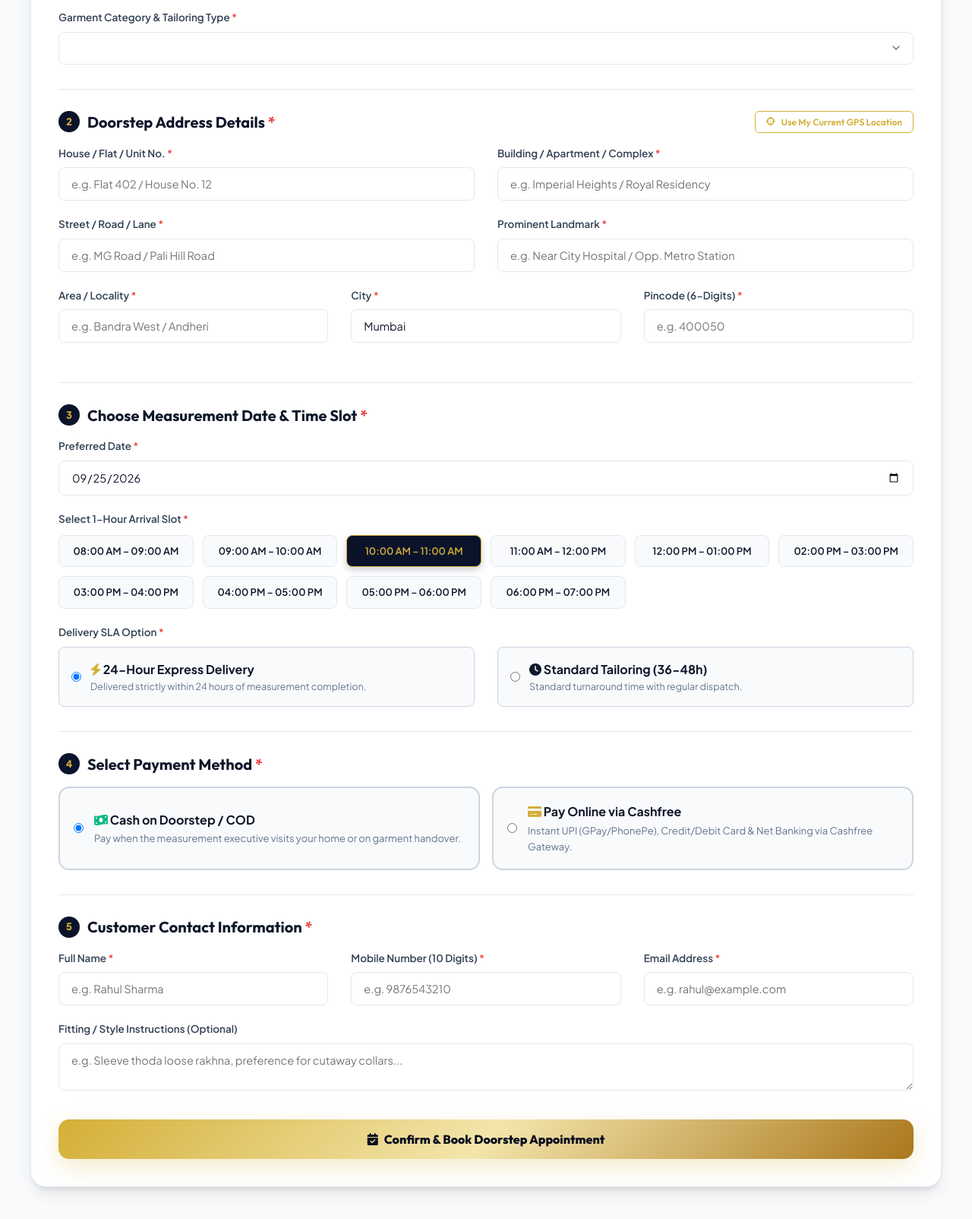
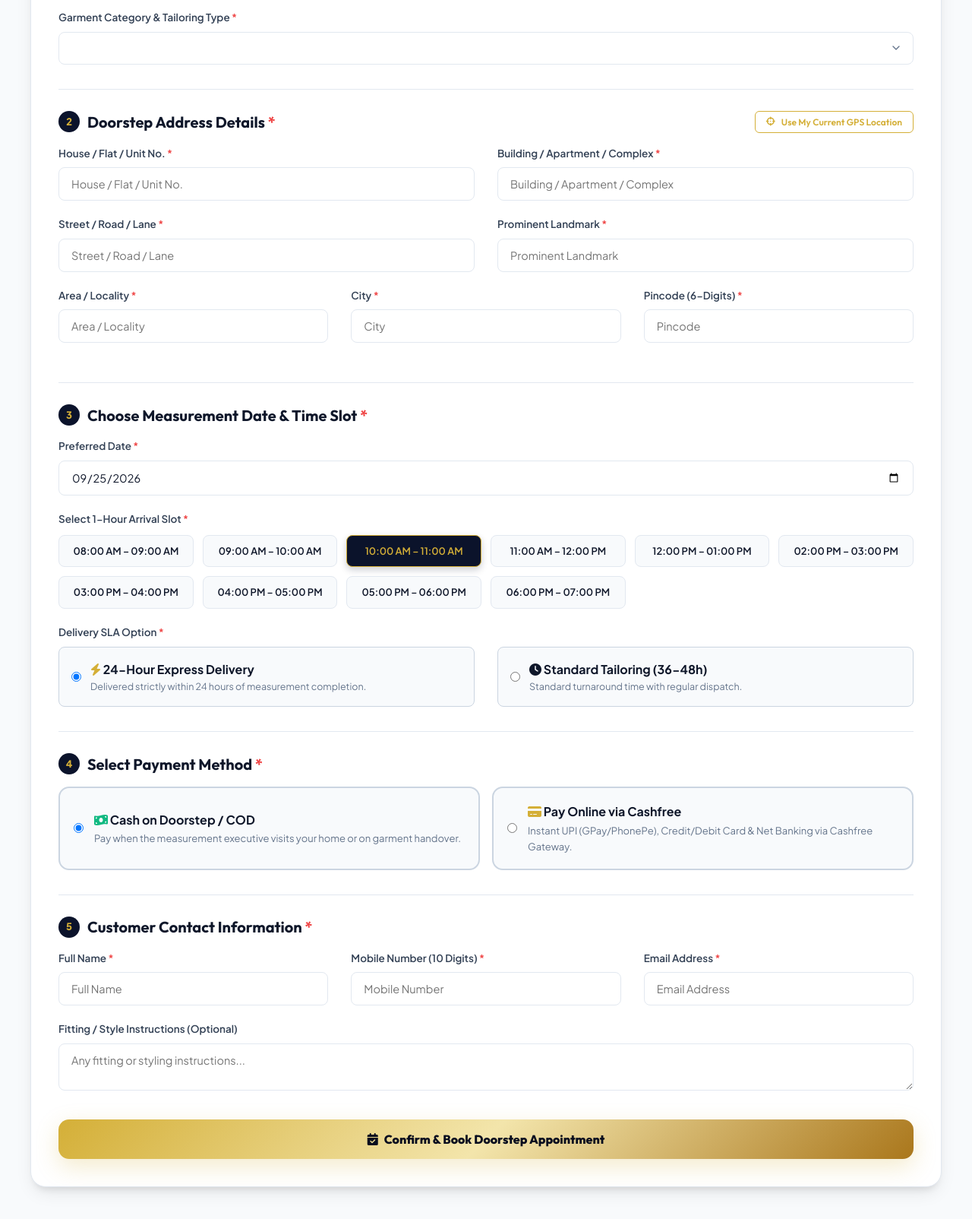
Before and after one commit to akhtarhussain786/my_taylor_apps, a PHP site: page /book.php in a window 1280 px wide. Shown: the part 428-2032 px from the top of the page at 76% size. Run offline with PHP 8.4, Linux system fonts and the light colour scheme; data that the repository does not hold is empty; some libraries are stand-ins or nearby versions; some web fonts are replaced.

Commit message:
Remove dummy example names, numbers and text from form placeholders and error messages

```diff
--- a/book.php
+++ b/book.php
@@ -64,11 +64,11 @@ if ($_SERVER['REQUEST_METHOD'] === 'POST') {
     if (!empty($missingFields)) {
         $errorMessage = "Booking aage badhane ke liye sabhi details bharna anivarya (Required) hai: " . implode(', ', $missingFields) . ".";
     } elseif (strlen($cleanMobile) !== 10) {
-        $errorMessage = "Kripya sahi 10-digit mobile number enter karein (e.g. 9876543210).";
+        $errorMessage = "Kripya valid 10-digit mobile number enter karein.";
     } elseif (!filter_var($customerEmail, FILTER_VALIDATE_EMAIL)) {
-        $errorMessage = "Kripya valid email address enter karein (e.g. name@example.com).";
+        $errorMessage = "Kripya valid email address enter karein.";
     } elseif (!preg_match('/^[0-9]{6}$/', $pincode)) {
-        $errorMessage = "Kripya valid 6-digit Indian Pincode enter karein (e.g. 400050).";
+        $errorMessage = "Kripya valid 6-digit Pincode enter karein.";
     } elseif (strtotime($appointmentDate) < strtotime(date('Y-m-d'))) {
         $errorMessage = "Appointment date aaj ya aane wale dino ki honi chahiye.";
     } else {
@@ -275,37 +275,37 @@ if ($_SERVER['REQUEST_METHOD'] === 'POST') {
         <div class="grid-2">
           <div class="form-group">
             <label class="form-label">House / Flat / Unit No. <span style="color:var(--accent-rose);">*</span></label>
-            <input type="text" name="house_no" class="form-control" placeholder="e.g. Flat 402 / House No. 12" value="<?= e($_POST['house_no'] ?? '') ?>" required>
+            <input type="text" name="house_no" class="form-control" placeholder="House / Flat / Unit No." value="<?= e($_POST['house_no'] ?? '') ?>" required>
           </div>
           <div class="form-group">
             <label class="form-label">Building / Apartment / Complex <span style="color:var(--accent-rose);">*</span></label>
-            <input type="text" name="building" class="form-control" placeholder="e.g. Imperial Heights / Royal Residency" value="<?= e($_POST['building'] ?? '') ?>" required>
+            <input type="text" name="building" class="form-control" placeholder="Building / Apartment / Complex" value="<?= e($_POST['building'] ?? '') ?>" required>
           </div>
         </div>
 
         <div class="grid-2">
           <div class="form-group">
             <label class="form-label">Street / Road / Lane <span style="color:var(--accent-rose);">*</span></label>
-            <input type="text" name="street" class="form-control" placeholder="e.g. MG Road / Pali Hill Road" value="<?= e($_POST['street'] ?? '') ?>" required>
+            <input type="text" name="street" class="form-control" placeholder="Street / Road / Lane" value="<?= e($_POST['street'] ?? '') ?>" required>
           </div>
           <div class="form-group">
             <label class="form-label">Prominent Landmark <span style="color:var(--accent-rose);">*</span></label>
-            <input type="text" name="landmark" class="form-control" placeholder="e.g. Near City Hospital / Opp. Metro Station" value="<?= e($_POST['landmark'] ?? '') ?>" required>
+            <input type="text" name="landmark" class="form-control" placeholder="Prominent Landmark" value="<?= e($_POST['landmark'] ?? '') ?>" required>
           </div>
         </div>
 
         <div class="grid-3">
           <div class="form-group">
             <label class="form-label">Area / Locality <span style="color:var(--accent-rose);">*</span></label>
-            <input type="text" name="area" class="form-control" placeholder="e.g. Bandra West / Andheri" value="<?= e($_POST['area'] ?? '') ?>" required>
+            <input type="text" name="area" class="form-control" placeholder="Area / Locality" value="<?= e($_POST['area'] ?? '') ?>" required>
           </div>
           <div class="form-group">
             <label class="form-label">City <span style="color:var(--accent-rose);">*</span></label>
-            <input type="text" name="city" class="form-control" placeholder="e.g. Mumbai" value="<?= e($_POST['city'] ?? 'Mumbai') ?>" required>
+            <input type="text" name="city" class="form-control" placeholder="City" value="<?= e($_POST['city'] ?? '') ?>" required>
           </div>
           <div class="form-group">
             <label class="form-label">Pincode (6-Digits) <span style="color:var(--accent-rose);">*</span></label>
-            <input type="text" name="pincode" class="form-control" placeholder="e.g. 400050" pattern="[0-9]{6}" maxlength="6" minlength="6" value="<?= e($_POST['pincode'] ?? '') ?>" required>
+            <input type="text" name="pincode" class="form-control" placeholder="Pincode" pattern="[0-9]{6}" maxlength="6" minlength="6" value="<?= e($_POST['pincode'] ?? '') ?>" required>
           </div>
         </div>
       </div>
@@ -420,21 +420,21 @@ if ($_SERVER['REQUEST_METHOD'] === 'POST') {
         <div class="grid-3">
           <div class="form-group">
             <label class="form-label">Full Name <span style="color:var(--accent-rose);">*</span></label>
-            <input type="text" name="customer_name" class="form-control" placeholder="e.g. Rahul Sharma" value="<?= e($_POST['customer_name'] ?? ($currentUser['name'] ?? '')) ?>" required>
+            <input type="text" name="customer_name" class="form-control" placeholder="Full Name" value="<?= e($_POST['customer_name'] ?? ($currentUser['name'] ?? '')) ?>" required>
           </div>
           <div class="form-group">
             <label class="form-label">Mobile Number (10 Digits) <span style="color:var(--accent-rose);">*</span></label>
-            <input type="tel" name="customer_mobile" class="form-control" placeholder="e.g. 9876543210" pattern="[0-9]{10}" maxlength="10" minlength="10" value="<?= e($_POST['customer_mobile'] ?? ($currentUser['mobile'] ?? '')) ?>" required>
+            <input type="tel" name="customer_mobile" class="form-control" placeholder="Mobile Number" pattern="[0-9]{10}" maxlength="10" minlength="10" value="<?= e($_POST['customer_mobile'] ?? ($currentUser['mobile'] ?? '')) ?>" required>
           </div>
           <div class="form-group">
             <label class="form-label">Email Address <span style="color:var(--accent-rose);">*</span></label>
-            <input type="email" name="customer_email" class="form-control" placeholder="e.g. rahul@example.com" value="<?= e($_POST['customer_email'] ?? ($currentUser['email'] ?? '')) ?>" required>
+            <input type="email" name="customer_email" class="form-control" placeholder="Email Address" value="<?= e($_POST['customer_email'] ?? ($currentUser['email'] ?? '')) ?>" required>
           </div>
         </div>
 
         <div class="form-group">
           <label class="form-label">Fitting / Style Instructions (Optional)</label>
-          <textarea name="special_notes" rows="2" class="form-control" placeholder="e.g. Sleeve thoda loose rakhna, preference for cutaway collars..."><?= e($_POST['special_notes'] ?? '') ?></textarea>
+          <textarea name="special_notes" rows="2" class="form-control" placeholder="Any fitting or styling instructions..."><?= e($_POST['special_notes'] ?? '') ?></textarea>
         </div>
       </div>
 
--- a/forgot-password.php
+++ b/forgot-password.php
@@ -30,7 +30,7 @@ require_once __DIR__ . '/includes/header.php';
       <form action="<?= APP_URL ?>/forgot-password.php" method="POST">
         <div class="form-group">
           <label class="form-label">Registered Email Address</label>
-          <input type="email" name="email" class="form-control" placeholder="e.g. rahul.sharma@example.com" required>
+          <input type="email" name="email" class="form-control" placeholder="Enter your registered email address" required>
         </div>
 
         <button type="submit" class="btn btn-gold btn-block">
--- a/index.php
+++ b/index.php
@@ -90,7 +90,7 @@ try {
 
         <form action="<?= APP_URL ?>/track.php" method="GET" style="margin-bottom:24px;">
           <div style="display:flex; gap:8px;">
-            <input type="text" name="booking_id" class="form-control" placeholder="Enter Booking ID (e.g. MYT-20260920-001245)" value="" required style="background:rgba(255,255,255,0.08); border-color:var(--border-dark); color:#FFFFFF;">
+            <input type="text" name="booking_id" class="form-control" placeholder="Enter Booking ID" value="" required style="background:rgba(255,255,255,0.08); border-color:var(--border-dark); color:#FFFFFF;">
             <button type="submit" class="btn btn-gold" style="white-space:nowrap; font-weight:800;"><i class="fa-solid fa-magnifying-glass"></i> Track</button>
           </div>
         </form>
--- a/track.php
+++ b/track.php
@@ -58,7 +58,7 @@ if (!empty($bookingId)) {
     <!-- Search Bar -->
     <form action="<?= APP_URL ?>/track.php" method="GET" style="max-width:560px; margin:24px auto 0;">
       <div style="display:flex; gap:10px;">
-        <input type="text" name="booking_id" class="form-control" placeholder="Enter Booking ID (e.g. MYT-20260920-001245)" value="<?= e($bookingId) ?>" required>
+        <input type="text" name="booking_id" class="form-control" placeholder="Enter Booking ID" value="<?= e($bookingId) ?>" required>
         <button type="submit" class="btn btn-gold" style="white-space:nowrap;"><i class="fa-solid fa-magnifying-glass"></i> Track Live</button>
       </div>
     </form>
```
